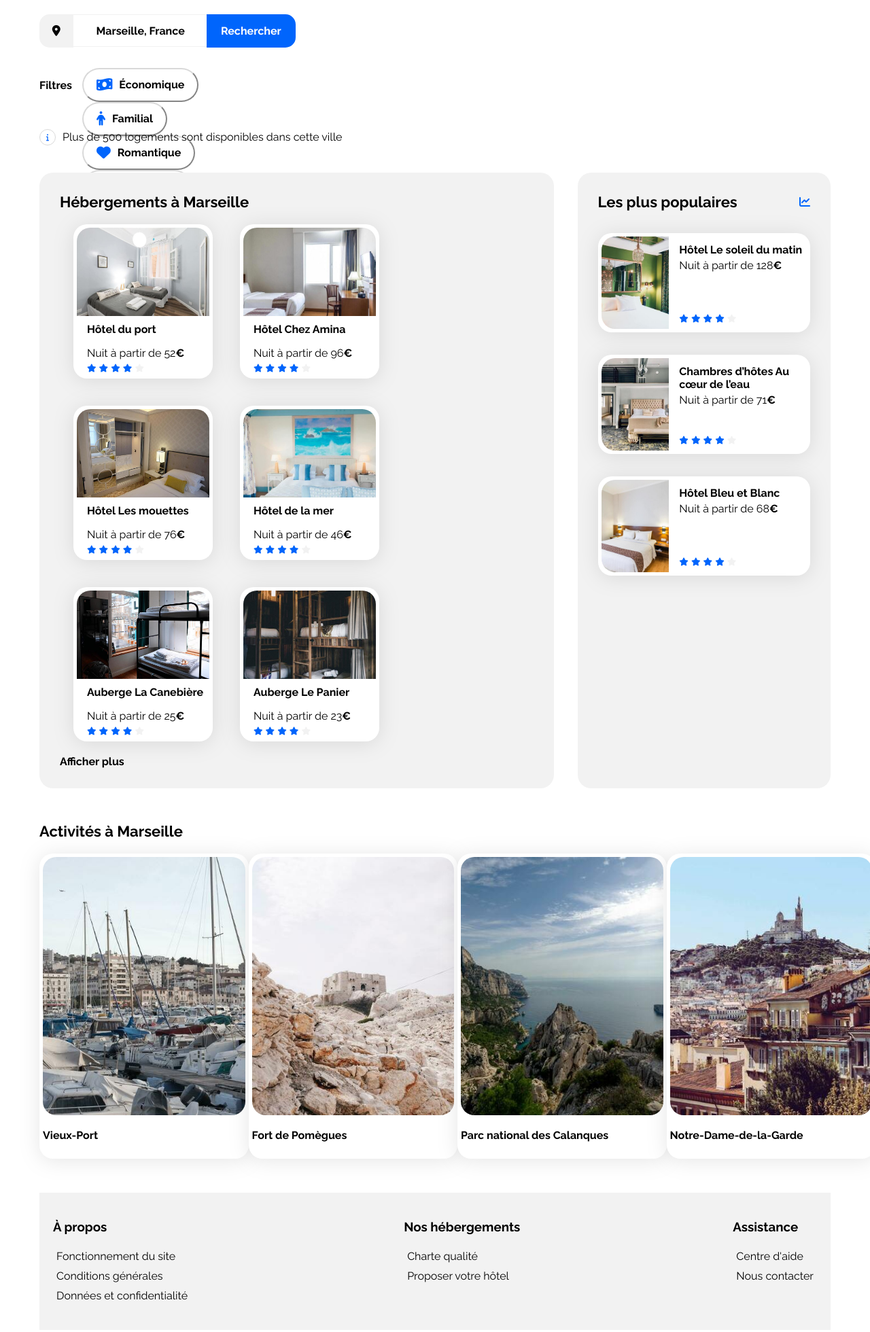
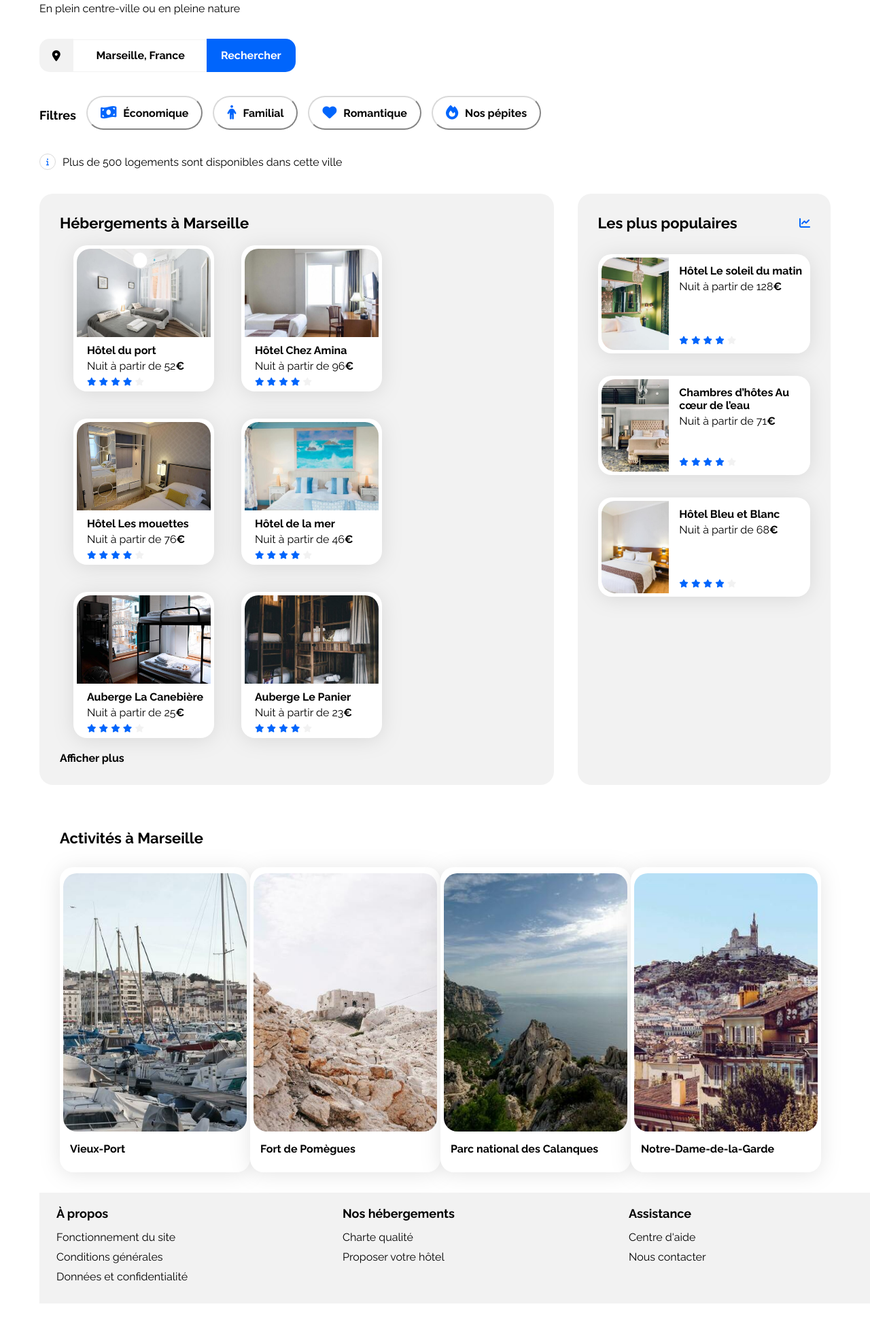
Before and after one commit to mickael13800/p2-booki, a plain HTML site: page index.html in a window 1280 px wide. Shown: the part 159-2119 px from the top of the page at 68% size. After the commit the page ends 2085 px from the top, so only its background shows below. Drawn offline with Linux system fonts and the light colour scheme.

Commit message:
responsive tablette

```diff
--- a/css/style.css
+++ b/css/style.css
@@ -66,14 +66,14 @@ a {
 
 /****** Header ******/
 header {
+    width: 100%;
     display: flex;
-    flex-direction: row;
     justify-content: space-between;
 }
 
 header a {
-    padding-top: 15px;
-    margin-left: 50px;
+  display: flex;
+  padding-top: 15px;
 }
 
 header a:hover {
@@ -82,23 +82,24 @@ header a:hover {
 }
 
 nav {
-    padding-top: 10px;
+    display: flex;
+    gap: 68px;
 }
 
 header img {
-    width: 61.09px;
+    width: 61px;
     height: 19px;
-    padding: 15px 0px 30px 0px;
+    padding: 30px 0px;
 }
 
 /****** Search ******/
 h1 {
     margin-bottom: 0px;
+    margin-top: 30px;
 }
 
 h1 + p {
-    margin-top: 10px;
-    margin-bottom: 30px;
+    margin-bottom: 35px;
 }
 
 form {
@@ -106,7 +107,7 @@ form {
     align-items: center;
     width: 377px;
     height: 49px;
-    margin-bottom: 30px;
+    margin-bottom: 35px;
 }
 
 form .fa-solid {
@@ -157,10 +158,16 @@ form button{
     width: 758px;
     height: 50px;
     gap: 15px;
+    margin-bottom: 35px;
 }
 
 .filtres h3 {
-    font-size: 1em;
+    font-size: 18px;
+}
+
+.onglets {
+    display: flex;
+    gap: 15px;
 }
 
 .onglet-filtre {
@@ -169,7 +176,7 @@ form button{
     border-color: #d9d9d9;
     background-color: white;
     font-weight: 700;
-    font-size: 1em;
+    font-size: 16px;
     padding: 4px 19px 4px 19px;
     display: flex;
     justify-content: center;
@@ -192,8 +199,7 @@ form button{
     align-items: center;
     height: 24px;
     gap: 10px;
-    margin-top: 40px;
-    margin-bottom: 40px;
+    margin-bottom: 35px;
 }
 
 .button-info {
@@ -237,7 +243,7 @@ form button{
     display: flex;
     flex-direction: column;
     margin: 20px;
-    width: 195px;
+    width: 197px;
 }
 
 .hebergements-cards img {
@@ -256,10 +262,12 @@ form button{
 
 .hebergements-cards .card-title {
     margin-top: 10px;
+    margin-bottom: 4px;
 }
 
 .hebergements-cards .card-subtitle {
     margin-bottom: 4px;
+    margin-top: 4px;
 }
 
 /****** Populaires ***********/
@@ -309,19 +317,23 @@ form button{
 
 /****** Activites ******/
 .activites .section-title {
-    margin-bottom: 20px;
-    margin-top: 50px;
+    margin-top: 35px;
+    padding: 30px;
 }
 
 .activites-card {
     display: flex;
     flex-direction: row;
-    margin-bottom: 50px;
+    justify-content: space-around;
+    padding: 0 30px 30px 30px;
 }
 
 .activites-card .card {
-    width: 297.5px;
+    width: 270px;
     height: 439px;
+    display: flex;
+    flex-direction: column;
+    justify-content: center;
 }
 
 .activites-card img {
@@ -331,21 +343,38 @@ form button{
 
 }
 
+.activites-card h3 {
+    padding-left: 10px;
+}
+
 /****** footer ******/
 .no-bullets{
     list-style-type: none;
-    padding: 0;
+    padding-left: 0;
+    margin-top: 10px;
+    margin-bottom: 0;
 }
 
 footer{
+    width: 1233px;
+    height: 163px;
     display: flex;
-    justify-content: space-between;
+    justify-content:left;
     background-color: #f2f2f2;
+    gap: 30px;
 
+}
+
+footer h3 {
+    margin-bottom: 0;
+    margin-top: 0;
+    padding-left: 5px;
+    font-size: 18px;
 }
 
 .assistance, .a-propos, .nos-hebergements {
     padding: 20px;
+    width: 30%;
 }
 
 .no-bullets li {
@@ -355,7 +384,15 @@ footer{
 
 /****** Media queries ***********/
 /* Medium devices (tablets, less/equal than 1024px) */
-@media (max-width: 1024px) {
+@media all and (max-width: 1024px) {
+    .filtres {
+        flex-direction: column;
+    }
+
+    .infobar {
+        padding-top: 65px;
+    }
+
     .hebergements-and-populaires {
         flex-direction: column;
     }
@@ -386,9 +423,32 @@ footer{
     .populaires-cards .card-subtitle {
         font-size: 13px;
     }
+
+    .activites-card {
+        gap: 30px;
+
+    }
+
+    .activites-card .card {
+        width: 190px;
+        height: 270px;
+    }
+
+    .activites-card img {
+        width: 100%;
+        height: 200px;
+    }
+
+    .activites-card h3 {
+        font-size: 1em;
+    }
+
+    footer {
+        width: 924px;
+    }
 }
 
 /* Small devices (phones, less than 768px) */
-@media (max-width: 767.98px) {
+@media all and (min-width: 320px) and (max-width: 767.98px) {
     /* ... */
 }
```
